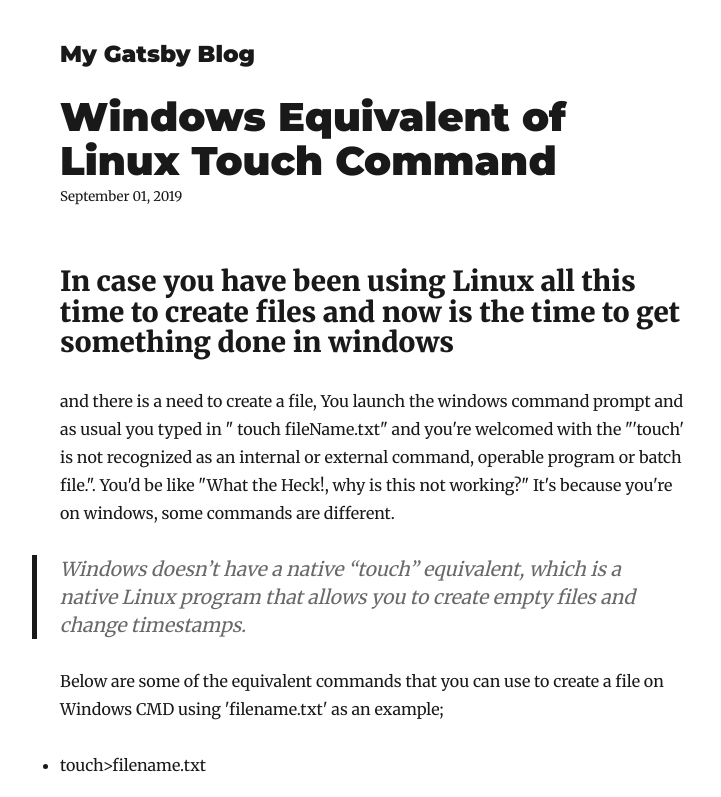
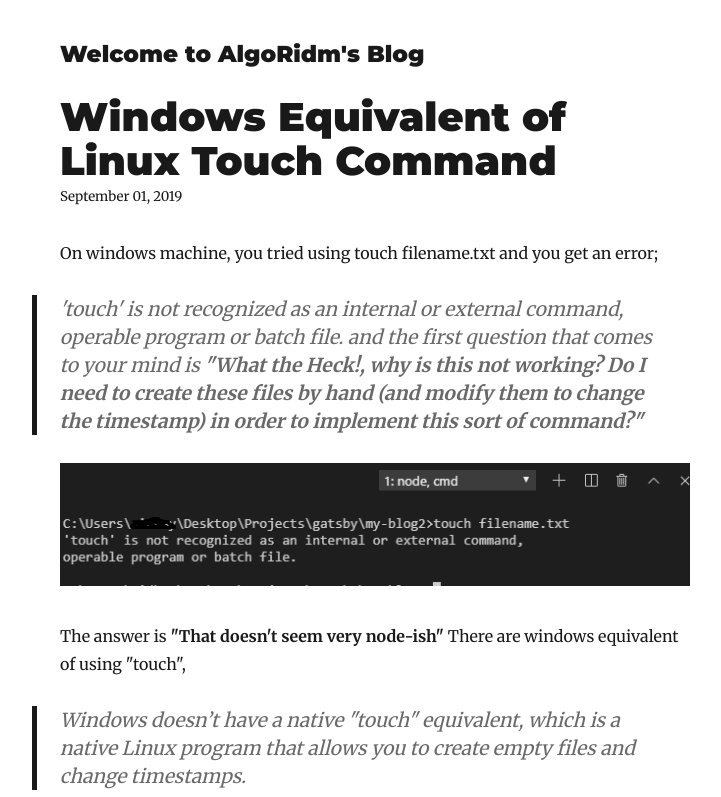
Before and after one commit to ridbay/gatsby-blog, a Gatsby site: page /tech/create-a-new-file-in-windows/ in a window 1280 px wide. Shown: the top 797 px of the page, without its empty margins (265-986 px from the left). Built offline with nearby package versions, Linux system fonts and the light colour scheme; Gatsby itself is replaced by a stand-in of ours; some packages are replaced by stand-ins of ours.

Commit message:
Edit new post

```diff
--- a/content/blog/tech/create-a-new-file-in-windows.md
+++ b/content/blog/tech/create-a-new-file-in-windows.md
@@ -1,19 +1,23 @@
 ---
 title: Windows Equivalent of Linux Touch Command
 date: "2019-09-01T22:40:32.169Z"
-description: This is a custom description for SEO and Open Graph purposes, rather than the default generated excerpt. Simply add a description field to the frontmatter.
+description: How to Create and Delete Files and Directories from Windows Command Prompt.
 ---
 
-## In case you have been using Linux all this time to create files and now is the time to get something done in windows
-and there is a need to create a file, You launch the windows command prompt and as usual you typed in " touch fileName.txt" and
-you're welcomed with the "'touch' is not recognized as an internal or external command,
-operable program or batch file.".
-You'd be like "What the Heck!, why is this not working?"
-It's because you're on windows, some commands are different.
+On windows machine, you tried using touch filename.txt and you get an error;
+>'touch' is not recognized as an internal or external command, operable program or batch file.
+and the first question that comes to your mind is **"What the Heck!, why is this not working? Do I need to create these files by hand (and modify them to change the timestamp) in order to implement this sort of command?"**
 
->Windows doesn’t have a native “touch” equivalent, which is a native Linux program that allows you to create empty files and change timestamps.
+![Touch Command Error](../images/touchcommand.png)
+
+The answer is **"That doesn't seem very node-ish"**
+There are windows equivalent of using "touch",
+
+>Windows doesn’t have a native "touch" equivalent, which is a native Linux program that allows you to create empty files and change timestamps.
 
 Below are some of the equivalent commands that you can use to create a file on Windows CMD using 'filename.txt' as an example;
+
+![Echo Windows Command](../images/echocommand.png)
 
 - touch>filename.txt
 - copy nul filename.txt
--- a/gatsby-config.js
+++ b/gatsby-config.js
@@ -1,6 +1,6 @@
 module.exports = {
   siteMetadata: {
-    title: `My Gatsby Blog`,
+    title: `Welcome to AlgoRidm's Blog`,
     author: `Ridwan Balogun`,
     description: `A starter blog demonstrating what Gatsby can do.`,
     siteUrl: `https://gatsby-starter-blog-demo.netlify.com/`,
```
Also changed, not shown: content/blog/images/echocommand.png (added), content/blog/images/touchcommand.png (added).
